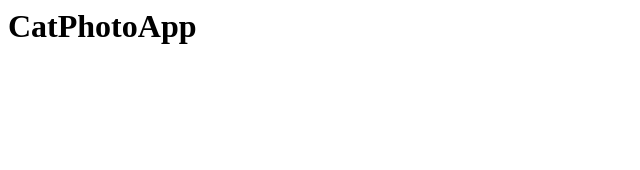
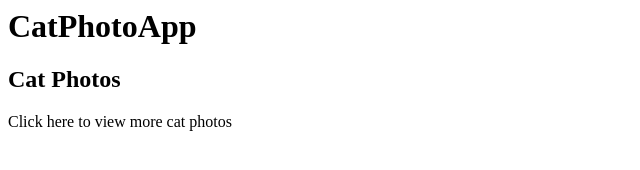
Before and after one commit to clrminded/FreeCodeCamp, a plain HTML site: page front-end-projects/cat-photo-app/catPhotoApp.html in a window 1280 px wide. Shown: the whole page, without its empty margins (0-640 px from the left). Drawn offline with Linux system fonts and the light colour scheme.

Commit message:
Added an h2 tag and p tag

```diff
--- a/front-end-projects/cat-photo-app/catPhotoApp.html
+++ b/front-end-projects/cat-photo-app/catPhotoApp.html
@@ -1,5 +1,8 @@
 <html>
     <body>
         <h1>CatPhotoApp</h1>
+        <h2>Cat Photos</h2>
+        <p>Click here to view more cat photos</p>
+
     </body>
 </html>
```
